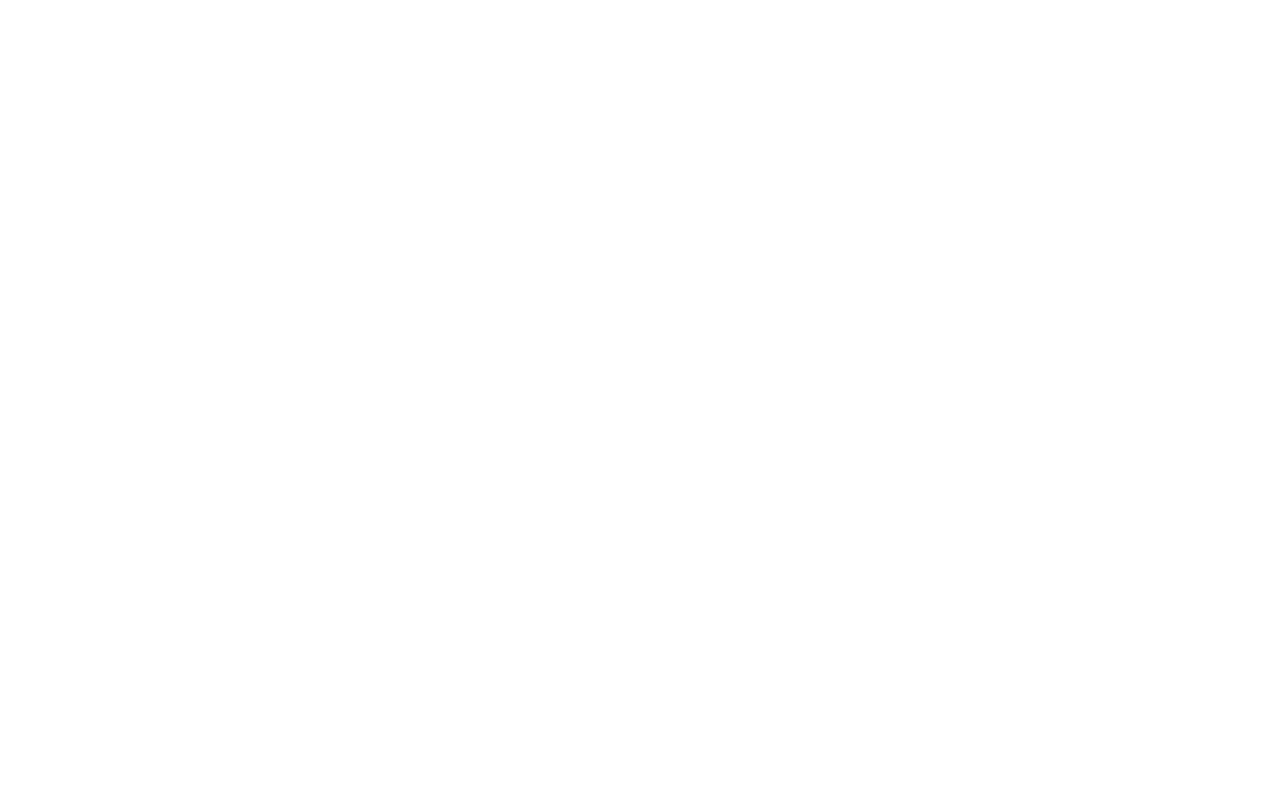
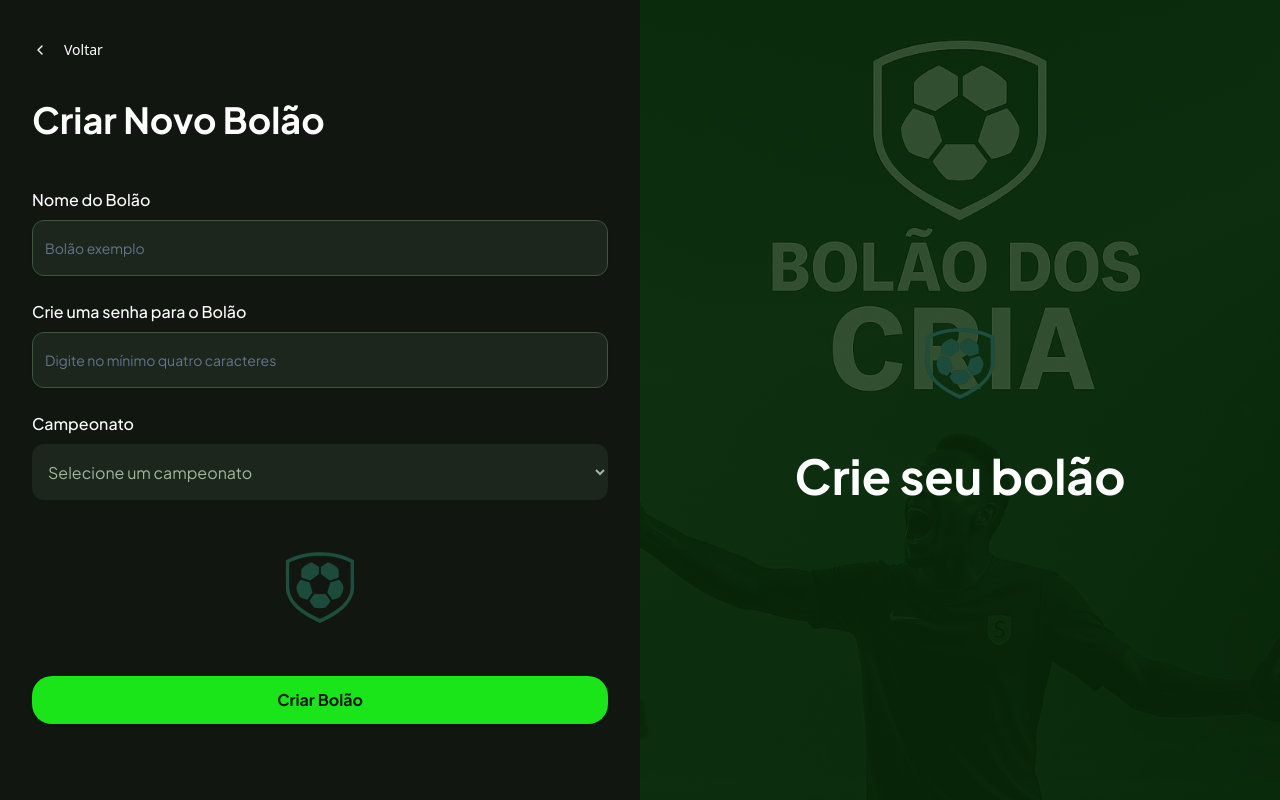
Before and after one commit to SamuelMota321/bolao_dos_cria, a React (Vite) app: page /criar-bolao in a window 1280 px wide. Before the commit this address had no page. Built offline with nearby package versions, Linux system fonts and the light colour scheme.

Commit message:
Create New Pool Screen

```diff
--- a/src/index.tsx
+++ b/src/index.tsx
@@ -5,6 +5,7 @@
 import { TelaCadastro } from "./screens/TelaCadastro";
 import { TelaSucesso } from "./screens/TelaSucesso";
 import { Dashboard } from "./screens/Dashboard";
+import { CriarBolao } from "./screens/CriarBolao";
 
 createRoot(document.getElementById("app") as HTMLElement).render(
   <StrictMode>
@@ -14,6 +15,7 @@
         <Route path="/cadastro" element={<TelaCadastro />} />
         <Route path="/sucesso" element={<TelaSucesso />} />
         <Route path="/dashboard" element={<Dashboard />} />
+        <Route path="/criar-bolao" element={<CriarBolao />} />
       </Routes>
     </Router>
   </StrictMode>
--- /dev/null
+++ b/src/screens/CriarBolao/CriarBolao.tsx
@@ -0,0 +1,98 @@
+import React from "react";
+import { Button } from "../../components/ui/button";
+import { Input } from "../../components/ui/input";
+import { useNavigate } from "react-router-dom";
+import { ChevronLeft } from "lucide-react";
+
+export const CriarBolao = (): JSX.Element => {
+  const navigate = useNavigate();
+
+  return (
+    <div className="min-h-screen bg-[#111611] flex">
+      {/* Left side - Form */}
+      <div className="w-1/2 p-8">
+        <Button
+          variant="ghost"
+          className="text-white mb-8 pl-0 hover:bg-transparent"
+          onClick={() => navigate("/dashboard")}
+        >
+          <ChevronLeft className="mr-2 h-4 w-4" />
+          Voltar
+        </Button>
+
+        <h1 className="text-4xl font-bold text-white mb-12 [font-family:'Plus_Jakarta_Sans',Helvetica]">
+          Criar Novo Bolão
+        </h1>
+
+        <form className="space-y-6">
+          <div className="space-y-2">
+            <label className="text-white text-base font-medium [font-family:'Plus_Jakarta_Sans',Helvetica]">
+              Nome do Bolão
+            </label>
+            <Input
+              className="h-14 bg-[#1c261c] border-[#3d543d] rounded-xl text-base [font-family:'Plus_Jakarta_Sans',Helvetica] text-[#9eb79e]"
+              placeholder="Bolão exemplo"
+            />
+          </div>
+
+          <div className="space-y-2">
+            <label className="text-white text-base font-medium [font-family:'Plus_Jakarta_Sans',Helvetica]">
+              Crie uma senha para o Bolão
+            </label>
+            <Input
+              type="password"
+              className="h-14 bg-[#1c261c] border-[#3d543d] rounded-xl text-base [font-family:'Plus_Jakarta_Sans',Helvetica] text-[#9eb79e]"
+              placeholder="Digite no mínimo quatro caracteres"
+            />
+          </div>
+
+          <div className="space-y-2">
+            <label className="text-white text-base font-medium [font-family:'Plus_Jakarta_Sans',Helvetica]">
+              Campeonato
+            </label>
+            <select className="w-full h-14 bg-[#1c261c] border-[#3d543d] rounded-xl text-base [font-family:'Plus_Jakarta_Sans',Helvetica] text-[#9eb79e] px-3">
+              <option value="">Selecione um campeonato</option>
+              <option value="brasileirao">Brasileirão</option>
+              <option value="libertadores">Libertadores</option>
+              <option value="champions">Champions League</option>
+            </select>
+          </div>
+
+          <div className="flex justify-center mt-12">
+            <img
+              className="w-32 h-32"
+              alt="Logo"
+              src="/chatgpt-image-6-de-mai--de-2025--16-00-29-1-1.png"
+            />
+          </div>
+
+          <Button
+            className="w-full h-12 bg-[#19e519] hover:bg-[#19e519]/90 text-[#111611] rounded-[20px] font-bold text-base [font-family:'Plus_Jakarta_Sans',Helvetica] mt-8"
+          >
+            Criar Bolão
+          </Button>
+        </form>
+      </div>
+
+      {/* Right side - Image */}
+      <div className="w-1/2 relative">
+        <div className="absolute inset-0 bg-[#0B2B0B]/80"></div>
+        <img
+          className="w-full h-full object-cover"
+          alt="Soccer background"
+          src="/chatgpt-image-6-de-mai--de-2025--15-51-28-1-1.png"
+        />
+        <div className="absolute inset-0 flex flex-col items-center justify-center">
+          <img
+            className="w-32 h-32 mb-6"
+            alt="Logo"
+            src="/chatgpt-image-6-de-mai--de-2025--16-00-29-1-1.png"
+          />
+          <h2 className="text-5xl font-bold text-white text-center [font-family:'Plus_Jakarta_Sans',Helvetica]">
+            Crie seu bolão
+          </h2>
+        </div>
+      </div>
+    </div>
+  );
+};
--- /dev/null
+++ b/src/screens/CriarBolao/index.ts
@@ -0,0 +1 @@
+export { CriarBolao } from "./CriarBolao";
--- a/src/screens/Dashboard/Dashboard.tsx
+++ b/src/screens/Dashboard/Dashboard.tsx
@@ -2,8 +2,11 @@
 import { Button } from "../../components/ui/button";
 import { Input } from "../../components/ui/input";
 import { Search } from "lucide-react";
+import { useNavigate } from "react-router-dom";
 
 export const Dashboard = (): JSX.Element => {
+  const navigate = useNavigate();
+
   return (
     <div className="min-h-screen bg-[#0B2B0B]">
       {/* Navigation */}
@@ -61,7 +64,10 @@
             Meus Bolões
           </h1>
           <div className="flex items-center gap-4">
-            <Button className="bg-[#19e519] hover:bg-[#19e519]/90 text-[#111611] h-10 px-6 rounded-lg font-semibold">
+            <Button
+              className="bg-[#19e519] hover:bg-[#19e519]/90 text-[#111611] h-10 px-6 rounded-lg font-semibold"
+              onClick={() => navigate("/criar-bolao")}
+            >
               Criar Bolão
             </Button>
             <Button variant="outline" className="bg-[#283828] hover:bg-[#283828]/90 text-white border-none h-10 px-6 rounded-lg">
@@ -99,7 +105,10 @@
             Você ainda não participa de nenhum bolão.
           </p>
           <div className="flex items-center gap-4">
-            <Button className="bg-[#19e519] hover:bg-[#19e519]/90 text-[#111611] h-10 px-6 rounded-lg font-semibold">
+            <Button
+              className="bg-[#19e519] hover:bg-[#19e519]/90 text-[#111611] h-10 px-6 rounded-lg font-semibold"
+              onClick={() => navigate("/criar-bolao")}
+            >
               Criar um Bolão
             </Button>
             <Button variant="outline" className="bg-[#283828] hover:bg-[#283828]/90 text-white border-none h-10 px-6 rounded-lg">
```
